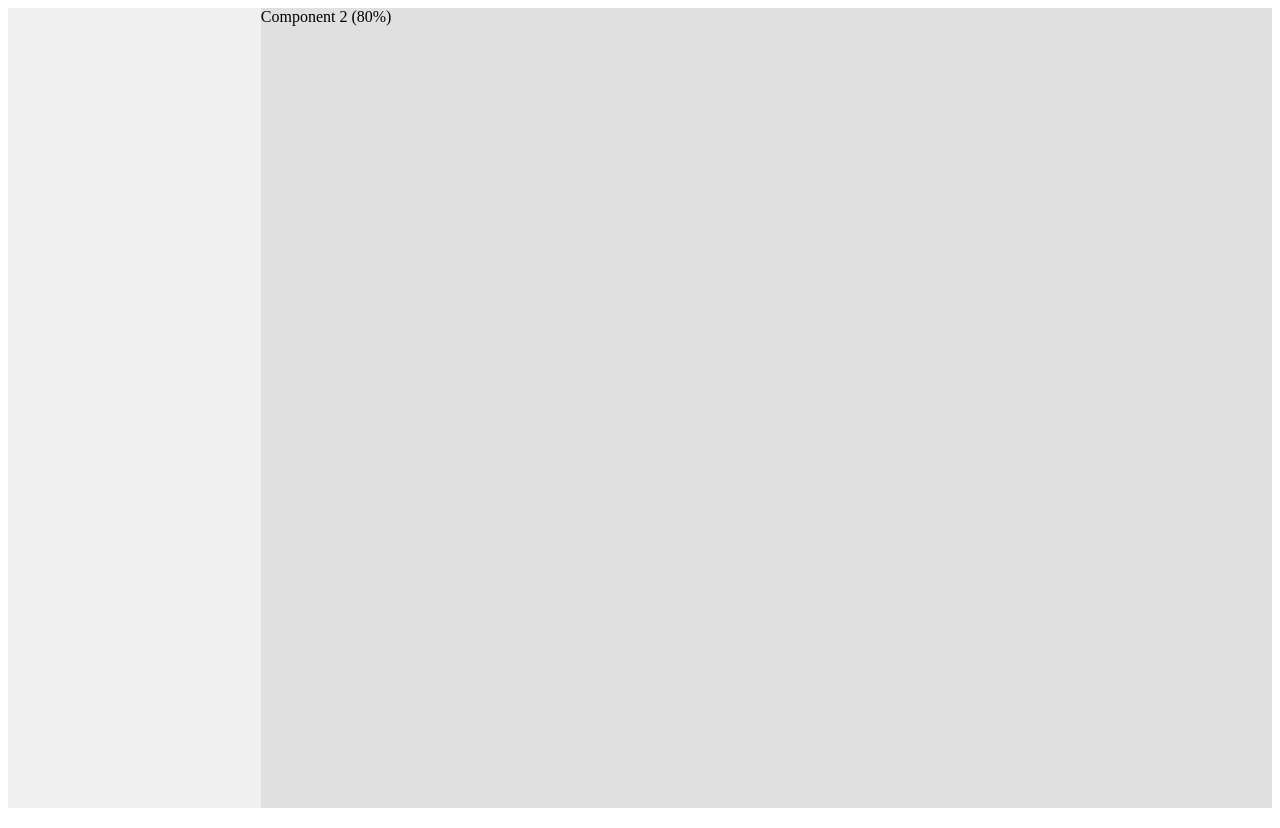
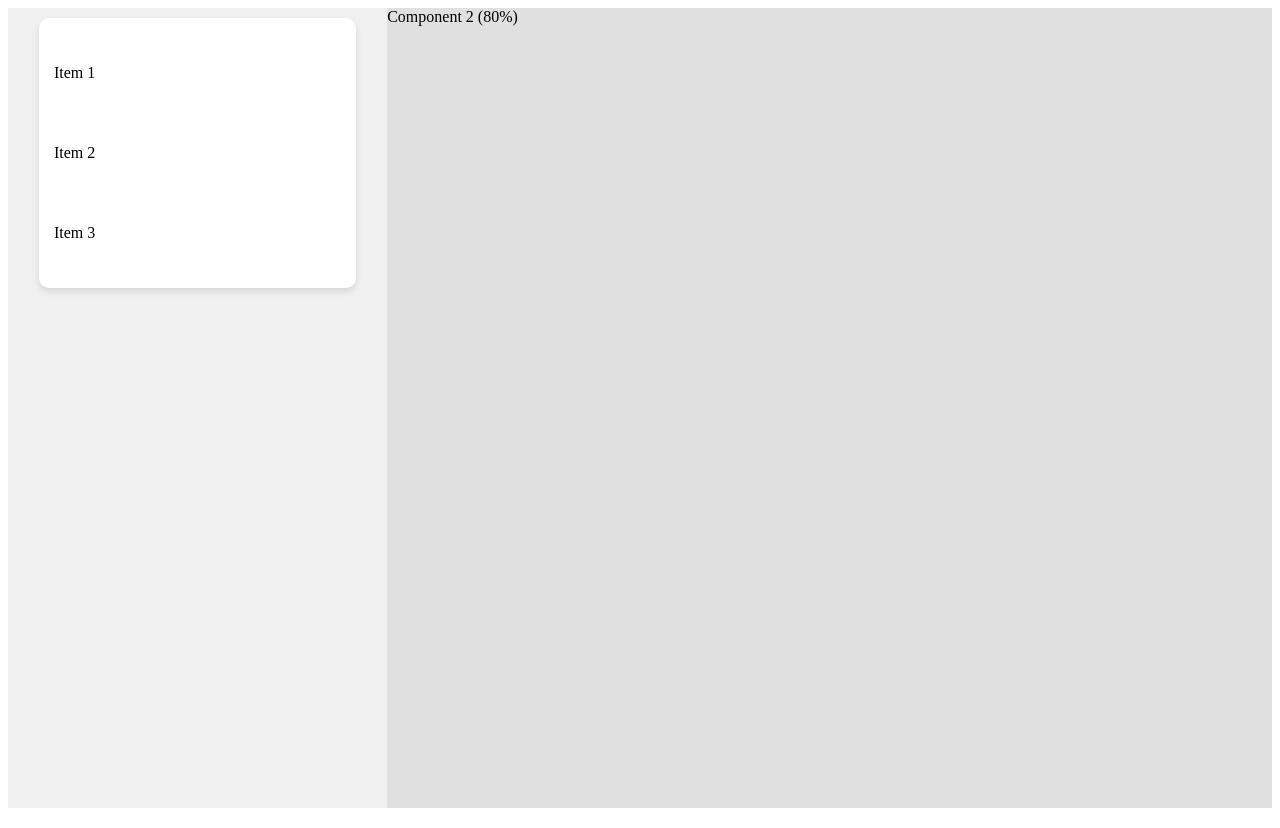
Before and after one commit to ChodiDeepthi/tasktask, a React (Vite) app in the folder AssaignmentTask/: page / in a window 1280 px wide. Built offline with nearby package versions, Linux system fonts and the light colour scheme.

Commit message:
"updated-2"

```diff
--- a/AssaignmentTask/src/App.css
+++ b/AssaignmentTask/src/App.css
@@ -5,12 +5,12 @@
 
   .component1 {
     flex: 1; /* Adjusted proportion */
-    max-width: 20%; /* Ensures it's 20% */
+    max-width: 30%; /* Ensures it's 20% */
     background-color: #f0f0f0; /* Light grey for differentiation */
   }
 
   .component2 {
     flex: 4; /* Adjusted proportion */
-    max-width: 80%; /* Ensures it's 80% */
+    max-width: 70%; /* Ensures it's 80% */
     background-color: #e0e0e0; /* Slightly darker grey */
   }
--- a/AssaignmentTask/src/Component1.jsx
+++ b/AssaignmentTask/src/Component1.jsx
@@ -1,12 +1,13 @@
+import React from 'react';
+import Items from './Items';
+import styles from './Component1.module.css'; // Import the CSS module
 
+const Component1 = () => {
+  return (
+    <div className={styles.component1}>
+      <Items />
+    </div>
+  );
+};
 
-export default function  Component1(){
-
-    return (
-        <div>
-
-
-        </div>
-      );
-
-}
+export default Component1;
--- /dev/null
+++ b/AssaignmentTask/src/Component1.module.css
@@ -0,0 +1,7 @@
+.component1 {
+    padding: 10px;
+    height: 100%;
+    display: flex;
+    justify-content: center;
+
+  }
--- /dev/null
+++ b/AssaignmentTask/src/Items.jsx
@@ -0,0 +1,14 @@
+import React from 'react';
+import styles from './Items.module.css'; // Import the CSS module for Items
+
+const Items = () => {
+  return (
+    <div className={styles.items}>
+      <p>Item 1</p>
+      <p>Item 2</p>
+      <p>Item 3</p>
+    </div>
+  );
+};
+
+export default Items;
--- /dev/null
+++ b/AssaignmentTask/src/Items.module.css
@@ -0,0 +1,15 @@
+.items {
+    width: 80%;
+    height: 30%;
+    background-color: #fff;
+    border-radius: 10px;
+    box-shadow: 0px 4px 6px rgba(0, 0, 0, 0.1);
+    padding: 15px;
+    display: flex;
+    flex-direction: column;
+    justify-content: space-around;
+  }
+
+  .items p {
+    margin: 5px 0;
+  }
```
Also changed, not shown: AssaignmentTask/src/BarChart.css (deleted, +0 -54 lines), AssaignmentTask/src/BarChart.jsx (deleted), AssaignmentTask/src/ItemsBox.jsx (deleted).
